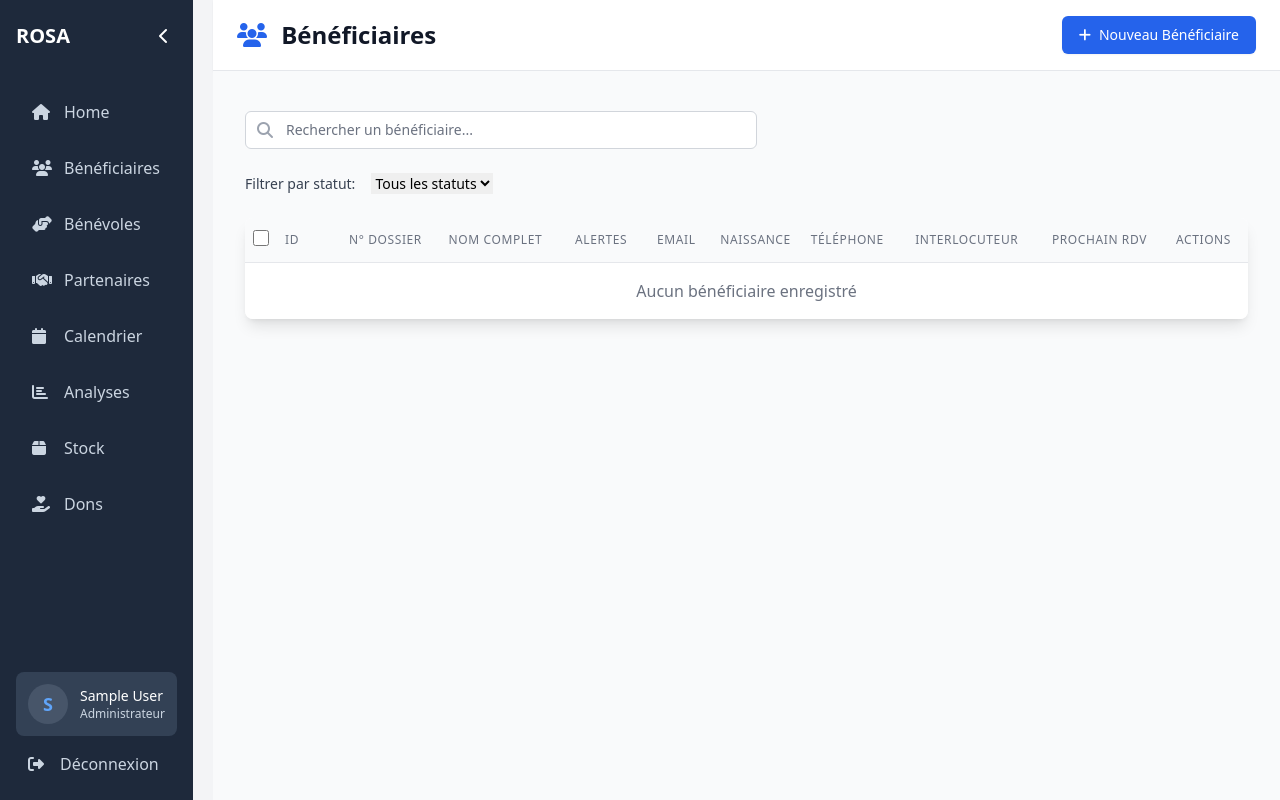
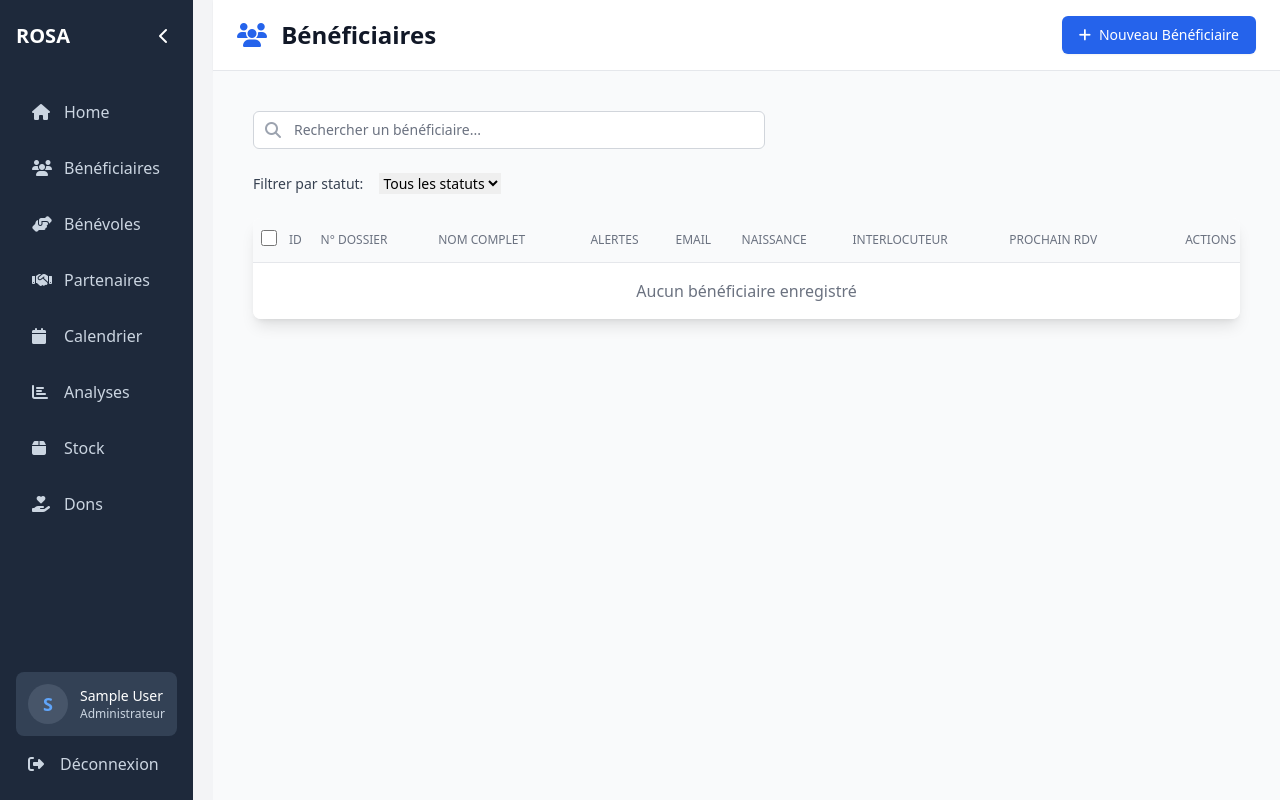
Before and after one commit to maxblax/rosa, a Django app: template templates/beneficiaries/list.html in a window 1280 px wide. Run offline with Django 5.2, Linux system fonts and the light colour scheme; the template is opened without the code that fills it, so the values that code supplies are empty; the visitor is signed in with stand-in values (Sample User, id 1); some libraries are stand-ins or nearby versions.

Commit message:
fix: remove horizontal scroll on beneficiaries list table
- Use full-width layout instead of max-w-7xl
- Remove overflow-x-auto and min-w-full forcing scroll
- Reduce cell paddings, remove Téléphone column (in detail view)
- Compact action buttons, align right

Co-Authored-By: Claude Opus 4.6 (1M context) <noreply@anthropic.com>

```diff
--- a/templates/beneficiaries/list.html
+++ b/templates/beneficiaries/list.html
@@ -21,7 +21,7 @@
 {% endblock %}
 
 {% block content %}
-<div class="max-w-7xl mx-auto pt-4">
+<div class="max-w-full mx-auto px-2 pt-4">
 
     <!-- Search -->
     <div class="mb-6">
@@ -53,41 +53,38 @@
 
     <!-- Table -->
     <div class="bg-white shadow-lg overflow-hidden sm:rounded-lg">
-        <div class="overflow-x-auto">
-            <table class="min-w-full divide-y divide-gray-200">
+        <div>
+            <table class="w-full divide-y divide-gray-200">
                 <thead class="bg-gray-50">
                     <tr>
-                        <th scope="col" class="px-2 py-3 text-left text-xs font-medium text-gray-500 uppercase tracking-wider w-8">
+                        <th scope="col" class="pl-2 pr-1 py-3 text-left text-xs font-medium text-gray-500 uppercase w-8">
                             <input type="checkbox" class="form-checkbox h-4 w-4 text-blue-600 rounded">
                         </th>
-                        <th scope="col" class="px-2 py-3 text-left text-xs font-medium text-gray-500 uppercase tracking-wider w-16">
+                        <th scope="col" class="px-1 py-3 text-left text-xs font-medium text-gray-500 uppercase">
                             ID
                         </th>
-                        <th scope="col" class="px-2 py-3 text-left text-xs font-medium text-gray-500 uppercase tracking-wider hidden md:table-cell">
+                        <th scope="col" class="px-1 py-3 text-left text-xs font-medium text-gray-500 uppercase hidden md:table-cell">
                             N° Dossier
                         </th>
-                        <th scope="col" class="px-3 py-3 text-left text-xs font-medium text-gray-500 uppercase tracking-wider">
+                        <th scope="col" class="px-2 py-3 text-left text-xs font-medium text-gray-500 uppercase">
                             Nom complet
                         </th>
-                        <th scope="col" class="px-3 py-3 text-left text-xs font-medium text-gray-500 uppercase tracking-wider">
+                        <th scope="col" class="px-1 py-3 text-left text-xs font-medium text-gray-500 uppercase">
                             Alertes
                         </th>
-                        <th scope="col" class="px-3 py-3 text-left text-xs font-medium text-gray-500 uppercase tracking-wider hidden lg:table-cell">
+                        <th scope="col" class="px-1 py-3 text-left text-xs font-medium text-gray-500 uppercase hidden lg:table-cell">
                             Email
                         </th>
-                        <th scope="col" class="px-2 py-3 text-left text-xs font-medium text-gray-500 uppercase tracking-wider w-20 hidden md:table-cell">
+                        <th scope="col" class="px-1 py-3 text-left text-xs font-medium text-gray-500 uppercase hidden md:table-cell">
                             Naissance
                         </th>
-                        <th scope="col" class="px-3 py-3 text-left text-xs font-medium text-gray-500 uppercase tracking-wider hidden xl:table-cell">
-                            Téléphone
-                        </th>
-                        <th scope="col" class="px-3 py-3 text-left text-xs font-medium text-gray-500 uppercase tracking-wider hidden lg:table-cell">
+                        <th scope="col" class="px-1 py-3 text-left text-xs font-medium text-gray-500 uppercase hidden lg:table-cell">
                             Interlocuteur
                         </th>
-                        <th scope="col" class="px-3 py-3 text-left text-xs font-medium text-gray-500 uppercase tracking-wider">
+                        <th scope="col" class="px-1 py-3 text-left text-xs font-medium text-gray-500 uppercase">
                             Prochain RDV
                         </th>
-                        <th scope="col" class="px-2 py-3 text-left text-xs font-medium text-gray-500 uppercase tracking-wider w-20">
+                        <th scope="col" class="px-1 py-3 text-right text-xs font-medium text-gray-500 uppercase">
                             Actions
                         </th>
                     </tr>
@@ -95,26 +92,26 @@
             <tbody class="bg-white divide-y divide-gray-200">
                 {% for beneficiary in beneficiaries %}
                 <tr class="hover:bg-blue-50 transition-colors border-b border-gray-100">
-                    <td class="px-2 py-3 whitespace-nowrap">
+                    <td class="px-1 py-3 whitespace-nowrap">
                         <input type="checkbox" class="form-checkbox h-4 w-4 text-blue-600 rounded">
                     </td>
-                    <td class="px-2 py-3 whitespace-nowrap text-sm text-blue-600 font-semibold">
+                    <td class="px-1 py-3 whitespace-nowrap text-sm text-blue-600 font-semibold">
                         <a href="{% url 'beneficiaries:detail' beneficiary.pk %}" class="hover:text-blue-800 transition-colors">
                             #{{ beneficiary.id }}
                         </a>
                     </td>
-                    <td class="px-2 py-3 whitespace-nowrap text-sm text-gray-700 hidden md:table-cell">
+                    <td class="px-1 py-3 whitespace-nowrap text-sm text-gray-700 hidden md:table-cell truncate">
                         {{ beneficiary.file_number|default:"-" }}
                     </td>
-                    <td class="px-3 py-3 text-sm">
-                        <div class="font-medium text-gray-900">
+                    <td class="px-2 py-3 text-sm truncate">
+                        <div class="font-medium text-gray-900 truncate">
                             {{ beneficiary.get_civility_display }} {{ beneficiary.last_name|upper }}
                         </div>
-                        <div class="text-gray-600">
+                        <div class="text-gray-600 truncate">
                             {{ beneficiary.first_name }}
                         </div>
                     </td>
-                    <td class="px-3 py-3 whitespace-nowrap text-sm">
+                    <td class="px-2 py-3 whitespace-nowrap text-sm">
                         <div class="flex flex-col space-y-1">
                             <!-- Badge Niveau d'alerte -->
                             {% if beneficiary.alert_level == 'VERT' %}
@@ -143,16 +140,13 @@
                             {% endif %}
                         </div>
                     </td>
-                    <td class="px-3 py-3 whitespace-nowrap text-sm text-gray-700 hidden lg:table-cell">
+                    <td class="px-2 py-3 text-sm text-gray-700 hidden lg:table-cell truncate">
                         {{ beneficiary.email|default:"-" }}
                     </td>
-                    <td class="px-2 py-3 whitespace-nowrap text-xs text-gray-700 hidden md:table-cell">
+                    <td class="px-1 py-3 whitespace-nowrap text-xs text-gray-700 hidden md:table-cell">
                         {{ beneficiary.birth_date|date:"d/m/y"|default:"-" }}
                     </td>
-                    <td class="px-3 py-3 whitespace-nowrap text-sm text-gray-700 hidden xl:table-cell">
-                        {{ beneficiary.phone|default:"-" }}
-                    </td>
-                    <td class="px-3 py-3 whitespace-nowrap text-sm text-gray-700 hidden lg:table-cell">
+                    <td class="px-2 py-3 text-sm text-gray-700 hidden lg:table-cell truncate">
                         {% if beneficiary.preferred_contact %}
                             <a href="{% url 'volunteers:detail' beneficiary.preferred_contact.pk %}" class="text-blue-600 hover:text-blue-800">
                                 {{ beneficiary.preferred_contact.full_name }}
@@ -161,7 +155,7 @@
                             <span class="text-gray-400">-</span>
                         {% endif %}
                     </td>
-                    <td class="px-3 py-3 text-sm">
+                    <td class="px-2 py-3 text-sm">
                         {% if beneficiary.next_appointment %}
                             <a href="{% url 'calendar:appointment_detail' beneficiary.next_appointment.pk %}"
                                class="text-blue-600 hover:text-blue-800">
@@ -179,22 +173,24 @@
                             <span class="text-gray-400">-</span>
                         {% endif %}
                     </td>
-                    <td class="px-2 py-3 whitespace-nowrap text-sm">
-                        <div class="flex space-x-2">
+                    <td class="px-1 py-3 whitespace-nowrap text-sm text-right">
+                        <div class="inline-flex space-x-1">
                             <a href="{% url 'beneficiaries:detail' beneficiary.pk %}"
-                               class="inline-flex items-center justify-center px-3 py-1.5 border border-blue-300 rounded-md shadow-sm text-xs font-medium text-blue-700 bg-white hover:bg-blue-50 focus:outline-none focus:ring-2 focus:ring-offset-2 focus:ring-blue-500 transition-colors duration-200">
-                                <i class="fas fa-eye mr-1.5"></i>Voir
+                               class="inline-flex items-center px-2 py-1 border border-blue-300 rounded text-xs font-medium text-blue-700 bg-white hover:bg-blue-50"
+                               title="Voir">
+                                <i class="fas fa-eye mr-1"></i>Voir
                             </a>
                             <a href="{% url 'beneficiaries:edit' beneficiary.pk %}"
-                               class="inline-flex items-center justify-center px-3 py-1.5 border border-green-300 rounded-md shadow-sm text-xs font-medium text-green-700 bg-white hover:bg-green-50 focus:outline-none focus:ring-2 focus:ring-offset-2 focus:ring-green-500 transition-colors duration-200">
-                                <i class="fas fa-edit mr-1.5"></i>Modifier
+                               class="inline-flex items-center px-2 py-1 border border-green-300 rounded text-xs font-medium text-green-700 bg-white hover:bg-green-50"
+                               title="Modifier">
+                                <i class="fas fa-edit mr-1"></i>Modifier
                             </a>
                         </div>
                     </td>
                 </tr>
                 {% empty %}
                 <tr>
-                    <td colspan="11" class="px-6 py-4 text-center text-gray-500">
+                    <td colspan="10" class="px-6 py-4 text-center text-gray-500">
                         {% if search_query %}
                             Aucun bénéficiaire trouvé pour "{{ search_query }}"
                         {% else %}
```
